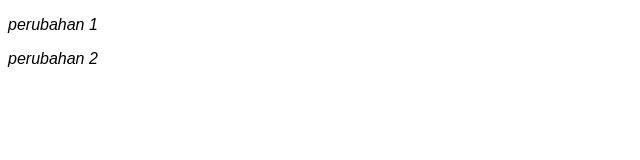
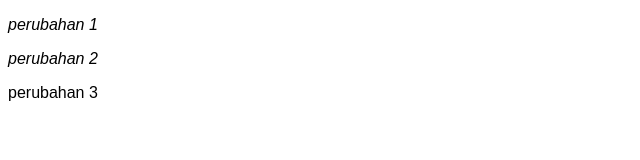
Before and after one commit to ayasy-exp/github-tes, a plain HTML site: page index.html in a window 1280 px wide. Shown: the whole page, without its empty margins (0-640 px from the left). Drawn offline with Linux system fonts and the light colour scheme.

Commit message:
menambah perubahan 3

```diff
--- a/index.html
+++ b/index.html
@@ -10,6 +10,7 @@
 <body>
     <p class="miring">perubahan 1</p>
     <p class="miring">perubahan 2</p>
+    <p> perubahan 3 </p>
 </body>
 
 </html>
```
